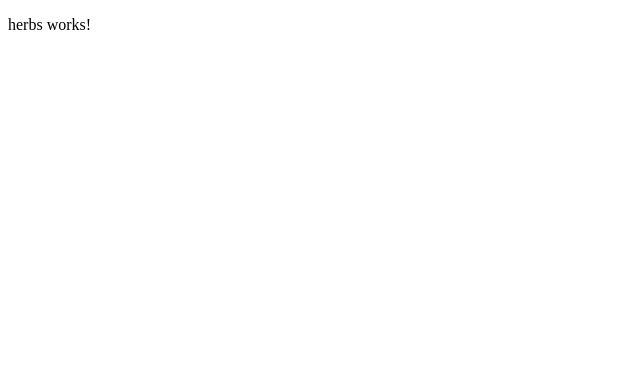
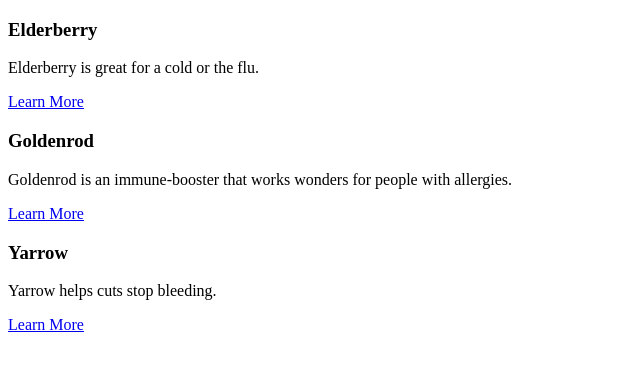
Before and after one commit to AwrenNuit/angular-herb-info, an Angular app: page /herbs in a window 1280 px wide. Shown: the top 368 px of the page, without its empty margins (0-640 px from the left). Built offline with nearby package versions, Linux system fonts and the light colour scheme.

Commit message:
created basic template

```diff
--- a/src/app/herbs/herbs.component.html
+++ b/src/app/herbs/herbs.component.html
@@ -1 +1,11 @@
-<p>herbs works!</p>
+<div class="row">
+  <div class="col" *ngFor="let herb of Herbs">
+    <div class="herb-card">
+      <div class="herb-content">
+        <h3>{{herb.name}}</h3>
+        <p>{{herb.description}}</p>
+        <a [routerLink]="['/herb-details/', herb.name]" class="herb-btn">Learn More</a>
+      </div>
+    </div>
+  </div>
+</div>
```
